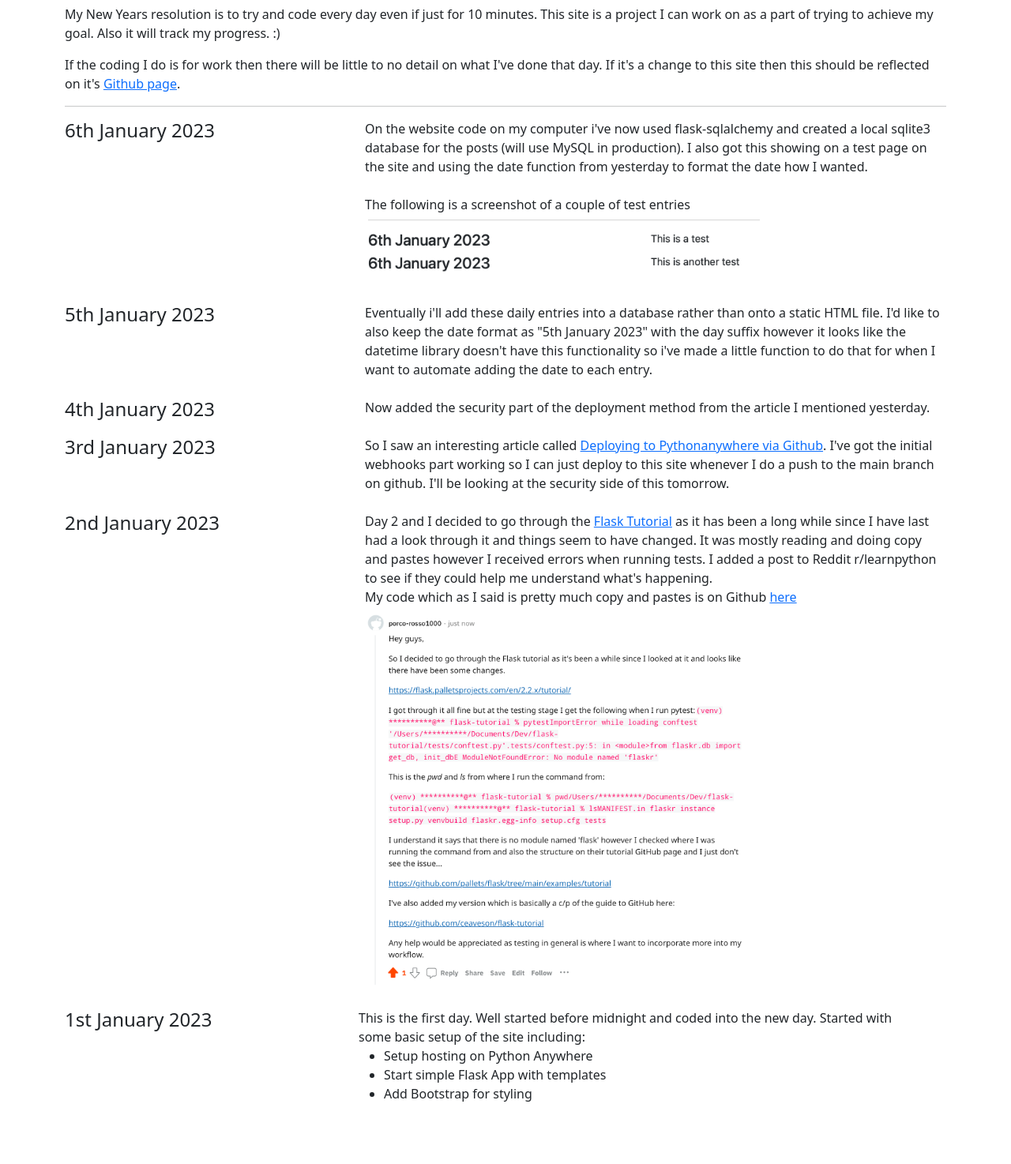
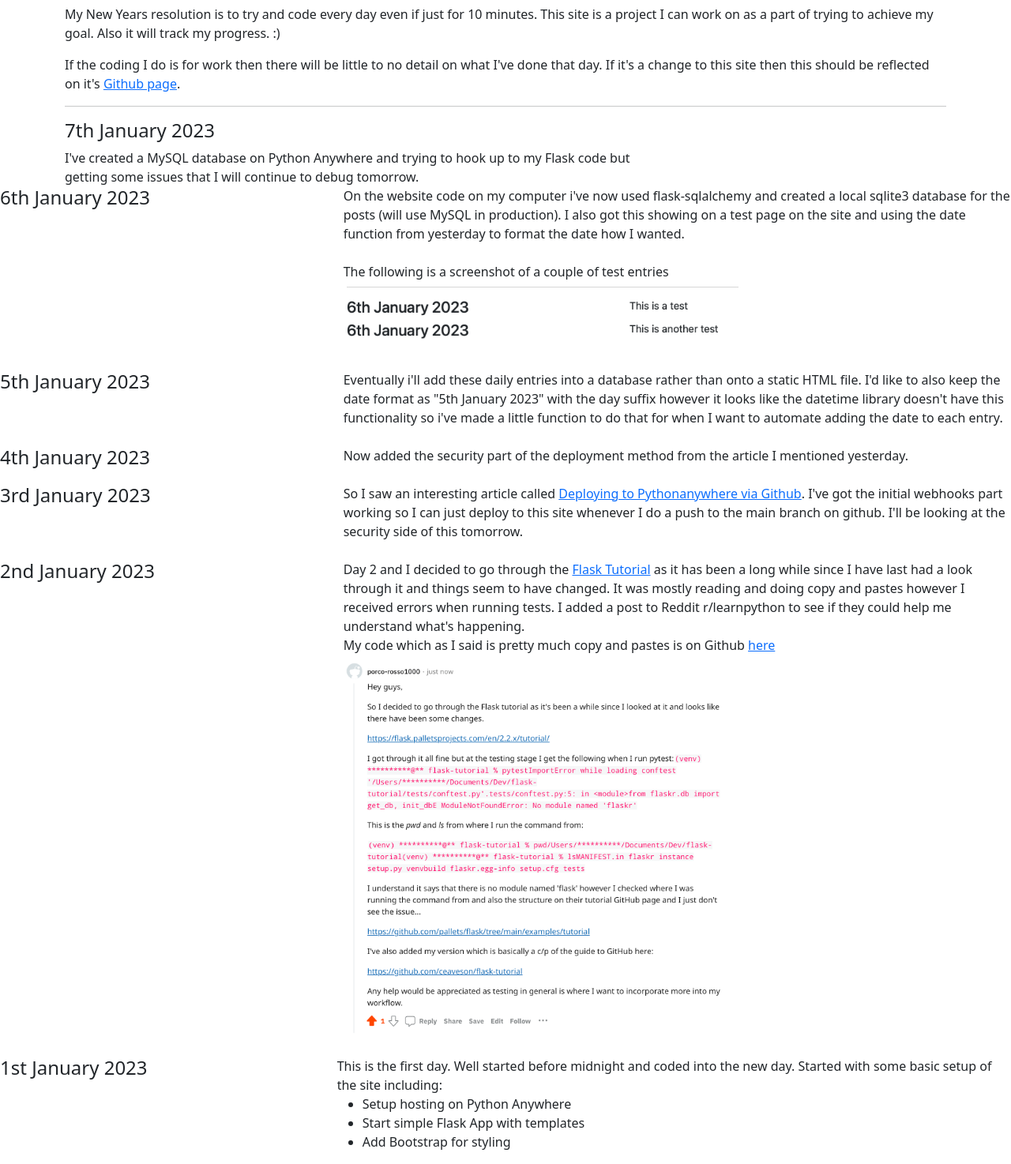
Before and after one commit to ceaveson/www.eaveson.co.uk, a Flask app: page / in a window 1280 px wide. Shown: the part 50-1524 px from the top of the page at 79% size. Before the commit the page ends 1445 px from the top, so only its background shows below. Run offline with Flask 2, Linux system fonts and the light colour scheme; some libraries are stand-ins or nearby versions.

Commit message:
7th January 2023

```diff
--- a/templates/home.html
+++ b/templates/home.html
@@ -19,6 +19,12 @@ If the coding I do is for work then there will be little to no detail on what I'
 </p>
 <hr>
 </p></div>
+    </div>
+    <div class="col-4"><h4>7th January 2023</h4></div>
+    <div class="col-8">
+        I've created a MySQL database on Python Anywhere and trying to hook up to my Flask code but getting some issues that I will continue to debug tomorrow.
+        <br>
+    </div>
     </div>
     <div class="row">
         <div class="col-4"><h4>6th January 2023</h4></div>
```
